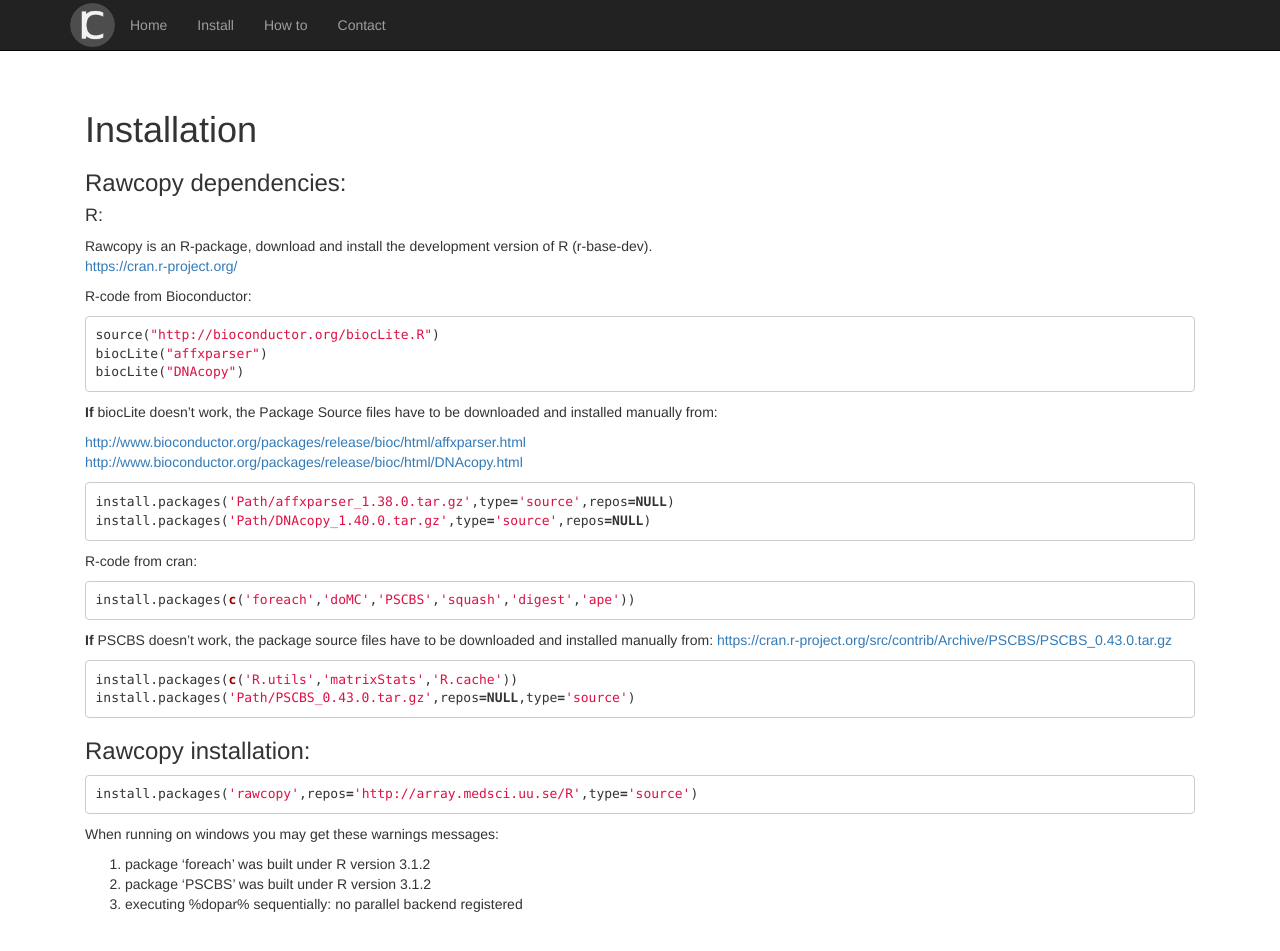
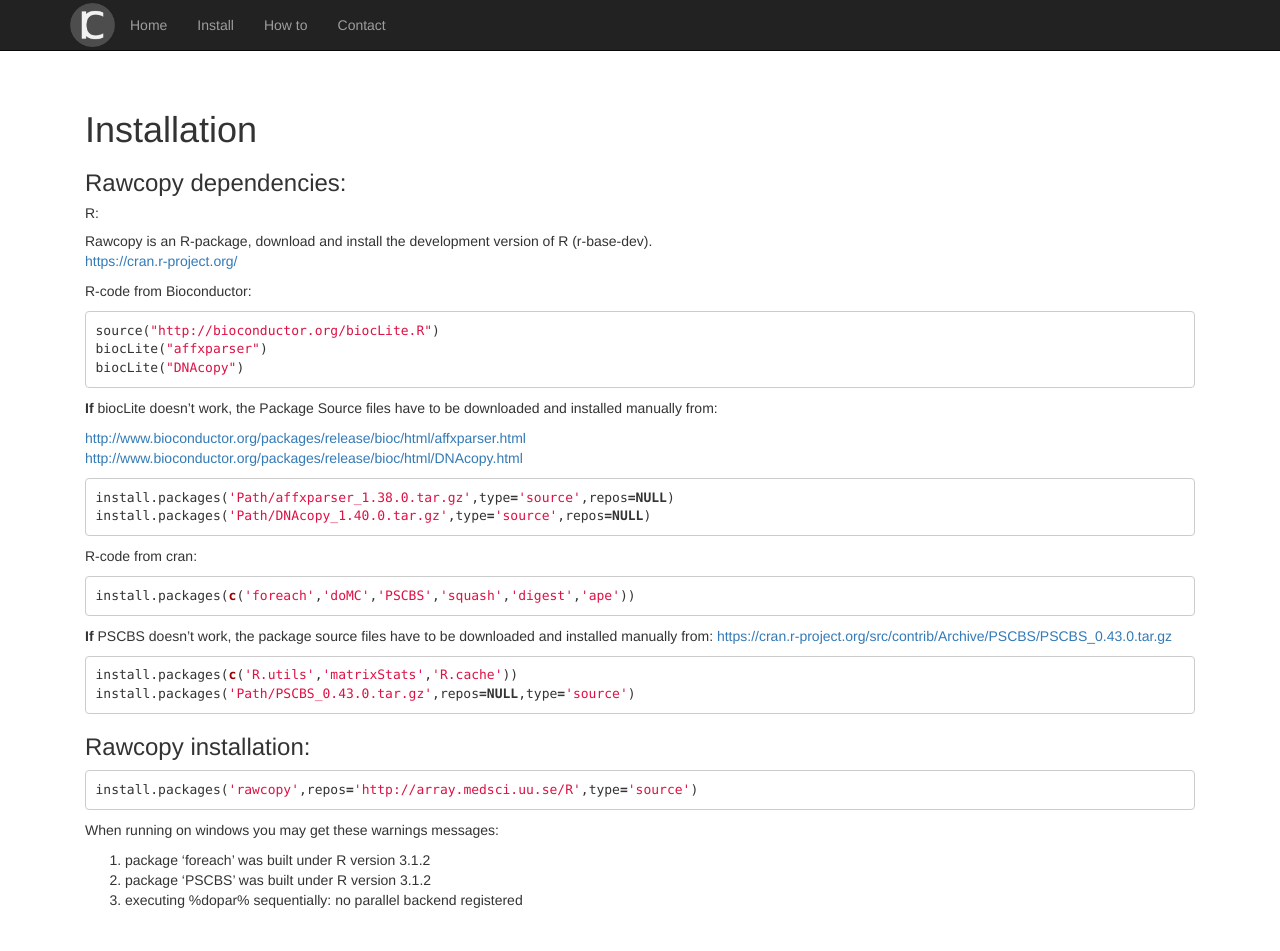
Before and after one commit to rawcopy/rawcopy.github.io, a Jekyll site: the page built from install.md, in a window 1280 px wide and 964 px high. Shown: the top 951 px of the window. Built offline with Jekyll 4.4.1, drawn with Linux system fonts in a browser that asks for light colours; nearby versions of some CDN libraries; Markdown is read by kramdown in place of the engine named in the settings.

```diff
--- a/install.md
+++ b/install.md
@@ -6,7 +6,7 @@ title:  'install'
 #Installation
 
 ###Rawcopy dependencies:
-####R:
+#####R:
 Rawcopy is an R-package, download and install the development version of R (r-base-dev).
 <a href='https://cran.r-project.org/'>https://cran.r-project.org/</a>
 
```
